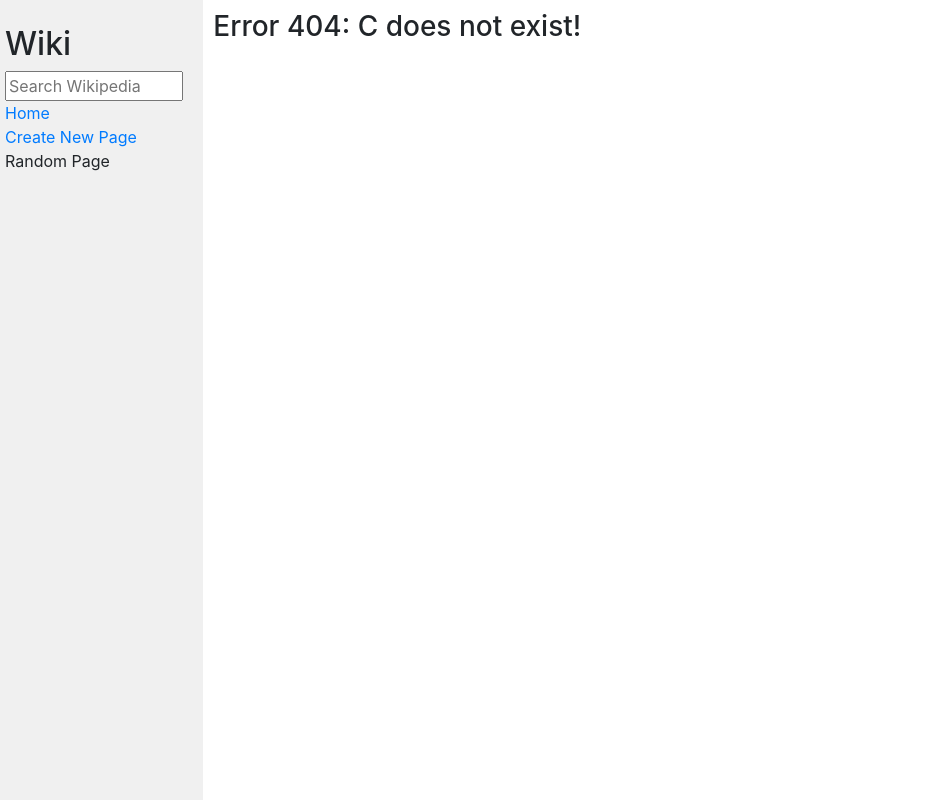
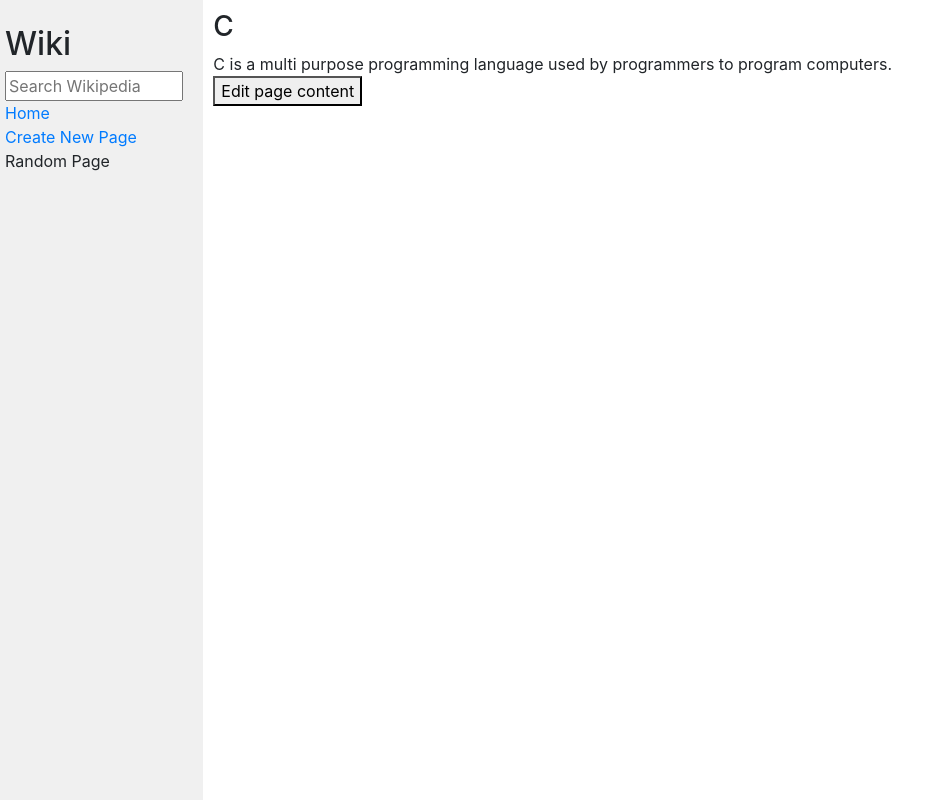
Before and after one commit to Master-Bobba/CS50W--Project1, a Django app: page /wiki/C in a window 1280 px wide. Shown: the whole page, without its empty margins (0-949 px from the left). Run offline with Django 3.2, Linux system fonts and the light colour scheme; some libraries are stand-ins or nearby versions.

Commit message:
Edit page redirect added

```diff
--- a/encyclopedia/templates/encyclopedia/page.html
+++ b/encyclopedia/templates/encyclopedia/page.html
@@ -5,7 +5,17 @@
 {% endblock %}
 
 {% block body %}
-    <h3> {{ title }}</h3>
-    {{ content }}
+    <div>
+        <h3> {{ title }}</h3>
+        {{ content }}
+    </div>
+    <div>
+        <form action="{% url 'edit' title %}" method="post">
+            {% csrf_token %}
+            <button> Edit page content </button>
+        </form>
+
+    </div>
+
 
 {% endblock %}
--- a/encyclopedia/urls.py
+++ b/encyclopedia/urls.py
@@ -6,5 +6,6 @@ urlpatterns = [
     path("", views.index, name="index"),
     path("wiki/<str:title>", views.get_page, name="title"),
     path("search", views.search, name="search"),
-    path("create", views.create, name="create")
+    path("create", views.create, name="create"),
+    path("wiki/<str:title>/edit", views.edit, name="edit")
 ]
--- a/encyclopedia/views.py
+++ b/encyclopedia/views.py
@@ -12,7 +12,10 @@ class NewQueryForm(forms.Form):
 
 class NewEntryForm(forms.Form):
     title=forms.CharField(label="Title")
-    content=forms.CharField(label="Content", widget=forms.Textarea(attrs={'name': 'content', 'rows':5, 'cols':1 }))
+    content=forms.CharField(label="Content", widget=forms.Textarea(attrs={'name': 'content', 'rows':2, 'cols':1 }))
+
+class NewEditForm(forms.Form):
+    edit=forms.CharField(label="Edit Content", widget=forms.Textarea(attrs={'name': 'content', 'rows':2, 'cols':1 }))
 
 
 def index(request):
@@ -94,3 +97,13 @@ def create(request):
         "form": NewQueryForm(),
         "entry_form": NewEntryForm()
     })
+
+def edit(request, title):
+    if request.method == "POST":
+        content = util.get_entry(title)
+        return render(request, "encyclopedia/edit.html", {
+            "form": NewQueryForm(),
+            "edit_form": NewEditForm(),
+            "title": title,
+            "content": content
+        })
--- /dev/null
+++ b/entries/C.md
@@ -0,0 +1 @@
+C is a multi purpose programming language used by programmers to program computers.
```
Also changed, not shown: encyclopedia/templates/encyclopedia/edit.html (added, +17 -0 lines).
